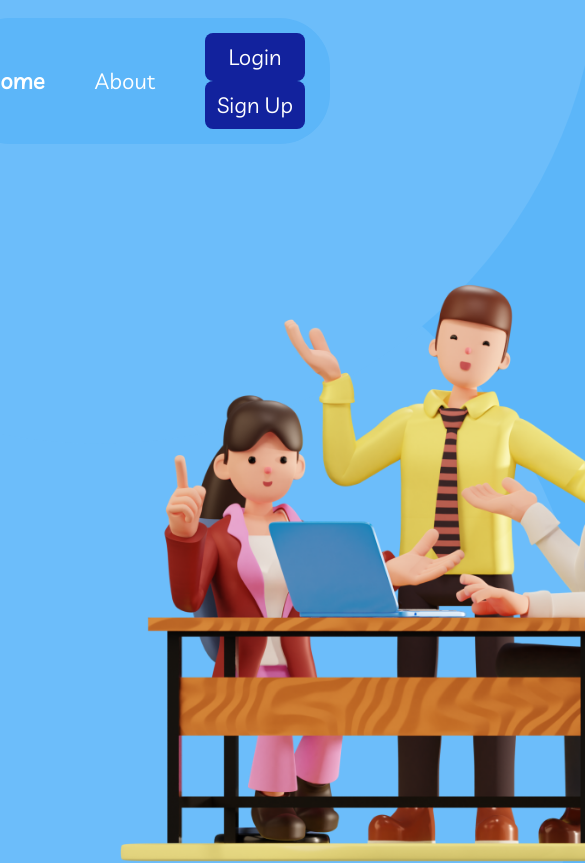
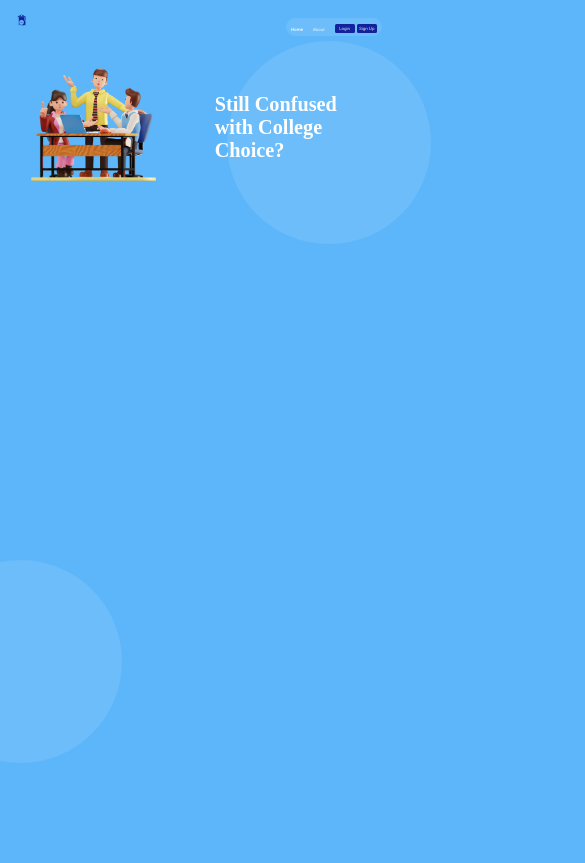
Before and after one commit to Counselllor/Counsellor-Web, a React (Vite) app: page / in a window 390 px wide. Shown: the top 863 px of the page, 585 px wide, since content can reach past the window. Built offline with nearby package versions, Linux system fonts and the light colour scheme; a web font is replaced by a local one.

Commit message:
completed responsiveness

```diff
--- a/src/components/Home.jsx
+++ b/src/components/Home.jsx
@@ -4,11 +4,11 @@ import '../styles/App.css'
 const Home = () => {
     return(
         <>
+            <div id='homeCircle'></div>
             <div id='homeContainer'>
                 <img id='meetingImg' src={MeetingPhoto} alt="Meeting Image" />
                 <p id='homeTxt'>Still Confused with College Choice?</p>
             </div>
-            <div id='homeCircle'></div>
             <div id='homeCircleScnd'></div>
         </>
     )
--- a/src/styles/App.css
+++ b/src/styles/App.css
@@ -8,23 +8,25 @@
 
 #navbar{
     display: flex;
+    justify-content: space-between;
 }
 
 #navbar ul{
-    position: absolute;
+    /* position: absolute; */
     display: flex;
     list-style-type: none;
     align-items: center;
-    background-color: var(--pageColor);
-    gap: 5rem;
-    right: 6rem;
-    padding: 1.5rem 1.5rem 1.5rem 2.5rem;
-    border-radius: 5rem;
+    background-color: var(--secPageColor);
+    gap: 2.5vw;
+    /* right: 6rem; */
+    /* padding: 1.5rem 1.5rem 1.5rem 2.5rem; */
+    padding: .78vw .78vw .78vw 1.3vw;
+    border-radius: 2.6vw;
 }
 
 #navbar ul li * {
     font-family: 'Livvic';
-    font-size: 2.2rem;
+    font-size: 1.14vw;
     color: var(--white);
     text-decoration: none;
 }
@@ -36,17 +38,18 @@
 .loginSignUpBtn{
     display: inline-block;
     background-color: var(--btnColor);
-    border-radius: .8rem;
-    width: 10rem;
+    border-radius: .4vw;
+    width: 5.2vw;
     text-align: center;
-    padding: 1rem 0 1rem 0;
-    margin-right: 1rem;
+    padding: .5vw 0 .5vw 0;
+    margin-right: .5vw;
 }
 
 #logo{
-    margin: 2rem 0 0 3rem;
-    height: 8rem;
-    width: 8rem;
+    margin: 1.04vw 0 0 1.56vw;
+    height: 4.16vw;
+    width: 4.16vw;
+    display: block;
 }
 
 #homeContainer{
@@ -54,52 +57,42 @@
     flex-direction: row;
     justify-content: space-between;
     align-items: center;
-    /* position: absolute; */
-
-    margin: 9.2rem 7.4rem 0 11.2rem;
+    margin: 4.79vw 3.85vw 0 5.83vw;
 }
 
 #meetingImg{
-    /* position: absolute; */
-    position: relative;
-    /* top: 20rem; */
-    /* left: 12rem; */
-    height: 64rem;
-    float: left;
+    height: 54%;
+    width: 37.3%;
 }
 
 #homeTxt{
-    position: relative;
-    width: 75rem;
-    /* top: 14rem; */
-    /* right: 8rem; */
+    width: 39.06vw;
     font-family: 'ABeeZee';
-    font-size: 10rem;
+    font-size: 5.2vw;
     font-weight: bold;
     color: var(--white);
-    float: right;
 }
 
 #homeCircle{
     position: absolute;
-    height: 100rem;
-    width: 100rem;
+    height: 52.08vw;
+    width: 52.08vw;
     border-radius: 100%;
     background-color: var(--secPageColor);
-    right: -20rem;
-    top: 20rem;
+    right: -10.41vw;
+    top: 10.41vw;
     overflow: hidden;
     z-index: -999;
 }
 
 #homeCircleScnd{
     position: absolute;
-    height: 100rem;
-    width: 100rem;
+    height: 52.08vw;
+    width: 52.08vw;
     border-radius: 100%;
     background-color: var(--secPageColor);
-    left: -40rem;
-    bottom: 40rem;
+    left: -20.83vw;
+    bottom: 20.83vw;
     overflow: hidden;
     z-index: -999;
 }
```
